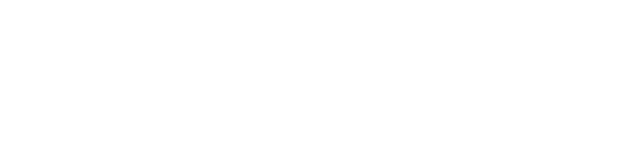
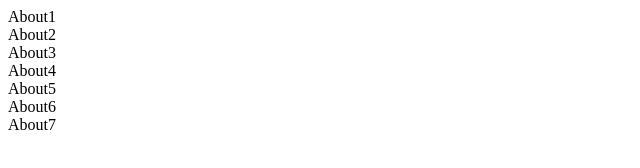
Before and after one commit to Huseyn571/Huseyn, a plain HTML site: page index.html in a window 1280 px wide. Shown: the whole page, without its empty margins (0-640 px from the left). Drawn offline with Linux system fonts and the light colour scheme.

Commit message:
navbar duzeldildi

```diff
--- a/index.html
+++ b/index.html
@@ -7,6 +7,14 @@
     <title>Document</title>
 </head>
 <body>
-
+    <nav>
+        <div>About1</div>
+        <div>About2</div>
+        <div>About3</div>
+        <div>About4</div>
+        <div>About5</div>
+        <div>About6</div>
+        <div>About7</div>
+        </nav>
 </body>
 </html>
```
